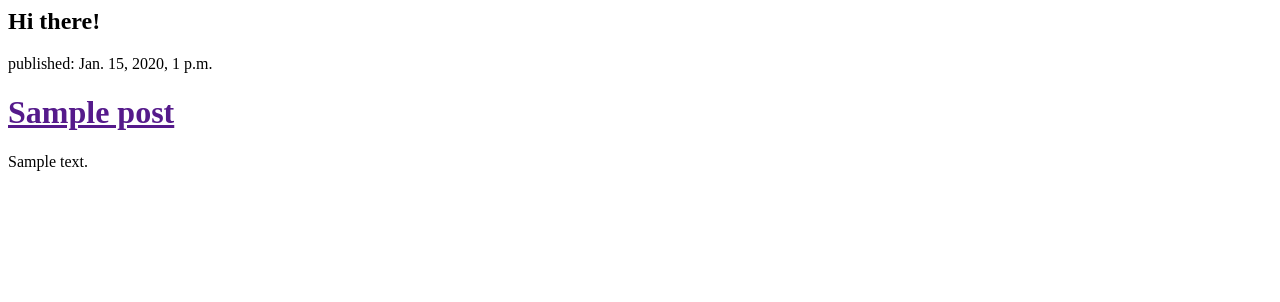
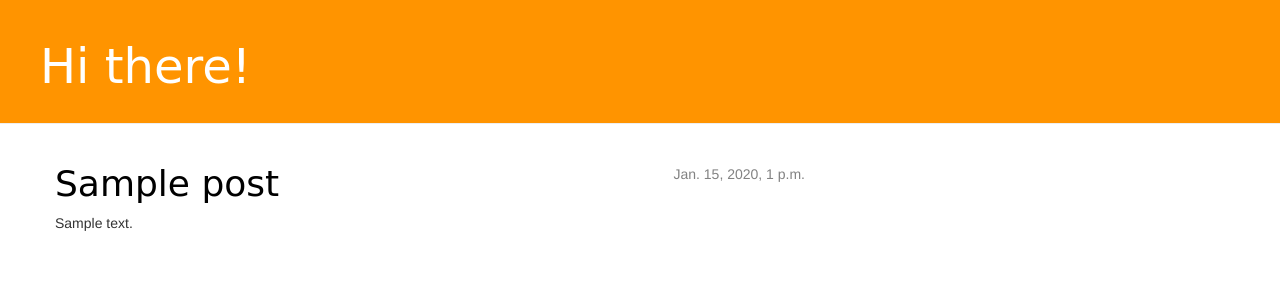
Before and after one commit to drewkb/second, a Django app: template blog/templates/blog/post_list.html in a window 1280 px wide. Shown: the top 302 px of the page. Run offline with Django 3.2, Linux system fonts and the light colour scheme; the template is opened without the code that fills it: values that come from a table or form of the project are taken from there, others are empty; tables that the repository leaves empty hold one stand-in row (values such as "Sample post"); some libraries are stand-ins or nearby versions.

Commit message:
view and template for detailed post and some css

```diff
--- /dev/null
+++ b/blog/static/css/blog.css
@@ -0,0 +1,46 @@
+.page-header {
+        background-color: #ff9400;
+        margin-top: 0;
+        padding: 20px 20px 20px 40px;
+    }
+
+    .page-header h2, .page-header h2 a, .page-header h2 a:visited, .page-header h2 a:active {
+        color: #ffffff;
+        font-size: 36pt;
+        text-decoration: none;
+    }
+
+    .content {
+        margin-left: 40px;
+    }
+
+    h1, h2, h3, h4 {
+        font-family: 'Lobster', cursive;
+    }
+
+    .date {
+        float: right;
+        color: #828282;
+    }
+
+    .save {
+        float: right;
+    }
+
+    .post-form textarea, .post-form input {
+        width: 100%;
+    }
+
+    .top-menu, .top-menu:hover, .top-menu:visited {
+        color: #ffffff;
+        float: right;
+        font-size: 26pt;
+        margin-right: 20px;
+    }
+
+    .post {
+        margin-bottom: 70px;
+    }
+    .post h1 a, .post h1 a:visited {
+        color: #000000;
+    }
--- /dev/null
+++ b/blog/templates/blog/base.html
@@ -0,0 +1,26 @@
+{% load staticfiles %}
+<html>
+    <head>
+        <title>RETRIEVAL</title>
+<!-- Latest compiled and minified CSS -->
+<link rel="stylesheet" href="https://maxcdn.bootstrapcdn.com/bootstrap/3.3.7/css/bootstrap.min.css" integrity="sha384-BVYiiSIFeK1dGmJRAkycuHAHRg32OmUcww7on3RYdg4Va+PmSTsz/K68vbdEjh4u" crossorigin="anonymous">
+
+<!-- Optional theme -->
+<link rel="stylesheet" href="https://maxcdn.bootstrapcdn.com/bootstrap/3.3.7/css/bootstrap-theme.min.css" integrity="sha384-rHyoN1iRsVXV4nD0JutlnGaslCJuC7uwjduW9SVrLvRYooPp2bWYgmgJQIXwl/Sp" crossorigin="anonymous">
+
+    <link rel="stylesheet" href="{% static 'css/blog.css' %}">
+    </head>
+    <body>
+        <div class="page-header">
+            <h2><a href="/">Hi there!</a></h2>
+        </div>
+    <div class="content container">
+        <div class="row">
+            <div class="col-md-8">
+                {% block content %}
+                {% endblock %}
+            </div>
+        </div>
+    </div>
+    </body>
+</html>
--- a/blog/templates/blog/post_list.html
+++ b/blog/templates/blog/post_list.html
@@ -1,15 +1,16 @@
-<html>
-    <head>
-        <title>RETRIEVAL</title>
-    </head>
-    <body>
-        <h2>Hi there!</h2>
-        {% for post in posts %}
-        <div>
-            <p>published: {{ post.published }}</p>
-            <h1><a href="">{{ post.title }}</a></h1>
+
+{% extends 'blog/base.html' %}
+
+{% block content %}
+
+    {% for post in posts %}
+        <div class="post">
+            <div class="date">
+                {{ post.published }}
+            </div>
+            <h1><a href="{% url 'post_detail' pk=post.pk %}">{{ post.title }}</a></h1>
             <p>{{ post.text|linebreaksbr }}</p>
         </div>
-        {% endfor %}
-    </body>
-</html>
+    {% endfor %}
+
+{% endblock content %}
--- a/blog/urls.py
+++ b/blog/urls.py
@@ -3,4 +3,5 @@ from . import views
 
 urlpatterns = [
     url(r'^$', views.post_list, name='post_list'),
+    url(r'^post/(?P<pk>[0-9]+)/$', views.post_detail, name='post_detail'),
 ]
--- a/blog/views.py
+++ b/blog/views.py
@@ -1,7 +1,11 @@
-from django.shortcuts import render
+from django.shortcuts import render, get_object_or_404
 from django.utils import timezone
 from .models import Post
 
 def post_list(request):
     posts = Post.objects.filter(published__lte=timezone.now()).order_by('published')
     return render(request, 'blog/post_list.html', {'posts':posts})
+
+def post_detail(request, pk):
+    post = get_object_or_404(Post, pk=pk)
+    return render(request, 'blog/post_detail.html', {'post':post})
```
Also changed, not shown: blog/templates/blog/post_detail.html (added, +20 -0 lines).
